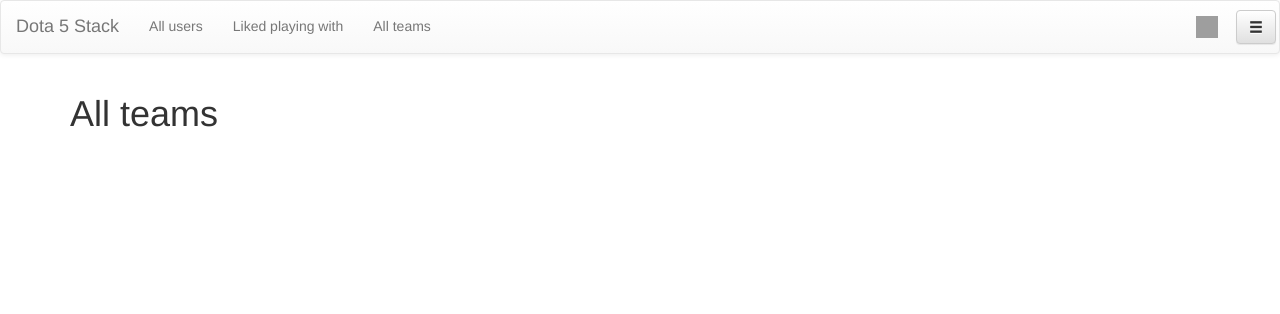
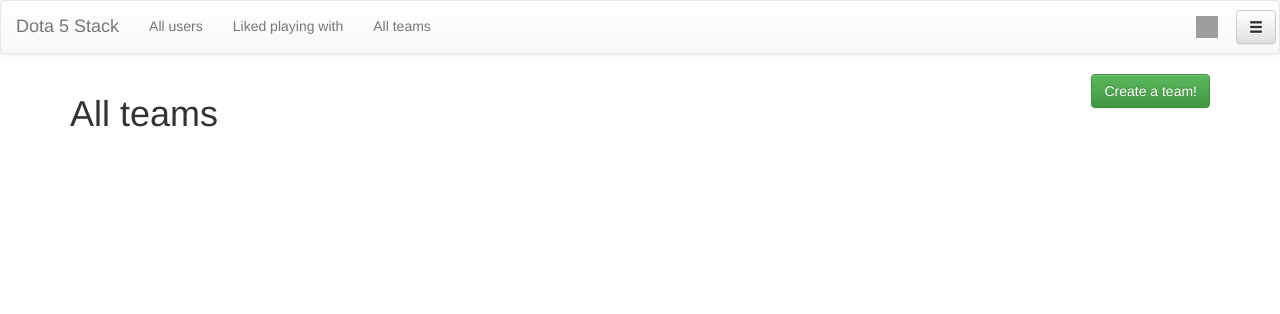
Before and after one commit to akam/dota5stack, a Flask app: page /teams/ in a window 1280 px wide. Shown: the top 314 px of the page. Run offline with Flask 2, Linux system fonts and the light colour scheme; the visitor is signed in with stand-in values (Sample User, id 1); data comes from the database, SQL or seed files in the repository; data that the repository does not hold is empty; some libraries are stand-ins or nearby versions; grey boxes are pictures that could not be loaded.

Commit message:
added remove and delete for teams

```diff
--- a/project/static/stylesheets/style.css
+++ b/project/static/stylesheets/style.css
@@ -73,3 +73,9 @@
   width: 30%;
   margin-bottom: -9px;
 }
+
+.deletebox{
+  position: absolute;
+  right: 5%;
+  top: 25%;
+}
--- a/project/teams/templates/teams/index.html
+++ b/project/teams/templates/teams/index.html
@@ -4,6 +4,13 @@
 {% endblock %}
 
 {% block content %}
+  {% if current_user.teamz == [] %}
+
+    <a class="pull-right" href="{{ url_for('teams.new') }}">
+    <button class="btn btn-success">Create a team!</button>
+    </a>
+  {% endif %}
+
   <h1>All teams</h1>
   {% for team in teams %}
     <li><a href="{{ url_for('teams.show', id=team.id) }}">
--- a/project/teams/views.py
+++ b/project/teams/views.py
@@ -16,7 +16,6 @@ teams_blueprint = Blueprint(
 def index():
     if request.method == "POST":
         form = TeamForm(request.form)
-        from IPython import embed; embed()
         new_team = Team(
             name = form.name.data,
             prefix = form.prefix.data,
@@ -68,6 +67,22 @@ def edit(id):
         return redirect(url_for('teams.index'))
     return render_template('teams/edit.html', form=TeamForm(request.form), team=Team.query.get(id))
 
+@teams_blueprint.route('/<int:id>/delete', methods=['DELETE'])
+def delete(id):
+    team = Team.query.get(id)
+    name = team.name
+    if team.num_players != current_user.id:
+        flash({'text': "Not Authorized", 'status': 'danger'})
+        return redirect(url_for('teams.index'))
+    teams_players = TeamUsers.query.filter_by(team_id=id).all()
+    for playerlink_row in teams_players:
+        db.session.delete(playerlink_row)
+    db.session.delete(team)
+    db.session.commit()
+    flash({'text': "You have deleted team {}".format(name), 'status': 'danger'})
+    return redirect(url_for('teams.index'))
+
+
 @teams_blueprint.route('/<int:id>/invite/<int:user_id>', methods=['POST'])
 def invite(id, user_id):
     team = Team.query.get(id)
@@ -85,3 +100,30 @@ def invite(id, user_id):
     db.session.commit()
     flash({ 'text': "Invite sent successfully!", 'status': 'success' })
     return redirect(url_for('teams.index'))
+
+@teams_blueprint.route('/<int:id>/remove/<int:user_id>', methods=['DELETE'])
+def remove(id, user_id):
+    team = Team.query.get(id)
+    if team.num_players != current_user.id:
+        flash({'text': "Not Authorized", 'status': 'danger'})
+        return redirect(url_for('teams.index'))
+    found_user = TeamUsers.query.get(user_id)
+    found_user = User.query.get(user_id)
+    for matching_team in found_user.teamz:
+        if(matching_team.team_id == id):
+            db.session.delete(matching_team)
+    db.session.commit()
+    user = User.query.get(user_id)
+    flash({ 'text': "You have removed '{}' from team '{}'".format(user.username, team.name), 'status': 'danger' })
+    return redirect(url_for('teams.show', id=id))
+
+@teams_blueprint.route('/<int:id>/leave', methods=['DELETE'])
+def leave(id):
+    team = Team.query.get(id)
+    if team.num_players == current_user.id:
+        flash({'text': "Cannot leave as Team Captain! If you want to delete, you must delete the whole team", 'status': 'danger'})
+        return redirect(url_for('teams.index'))
+    db.session.delete(current_user.teamz[0])
+    db.session.commit()
+    flash({ 'text': "You have left team {}".format(team.name), 'status': 'danger' })
+    return redirect(url_for('teams.show', id=id))
```
Also changed, not shown: project/teams/templates/teams/edit.html (+29 -3 lines), project/teams/templates/teams/show.html (+7 -0 lines).
